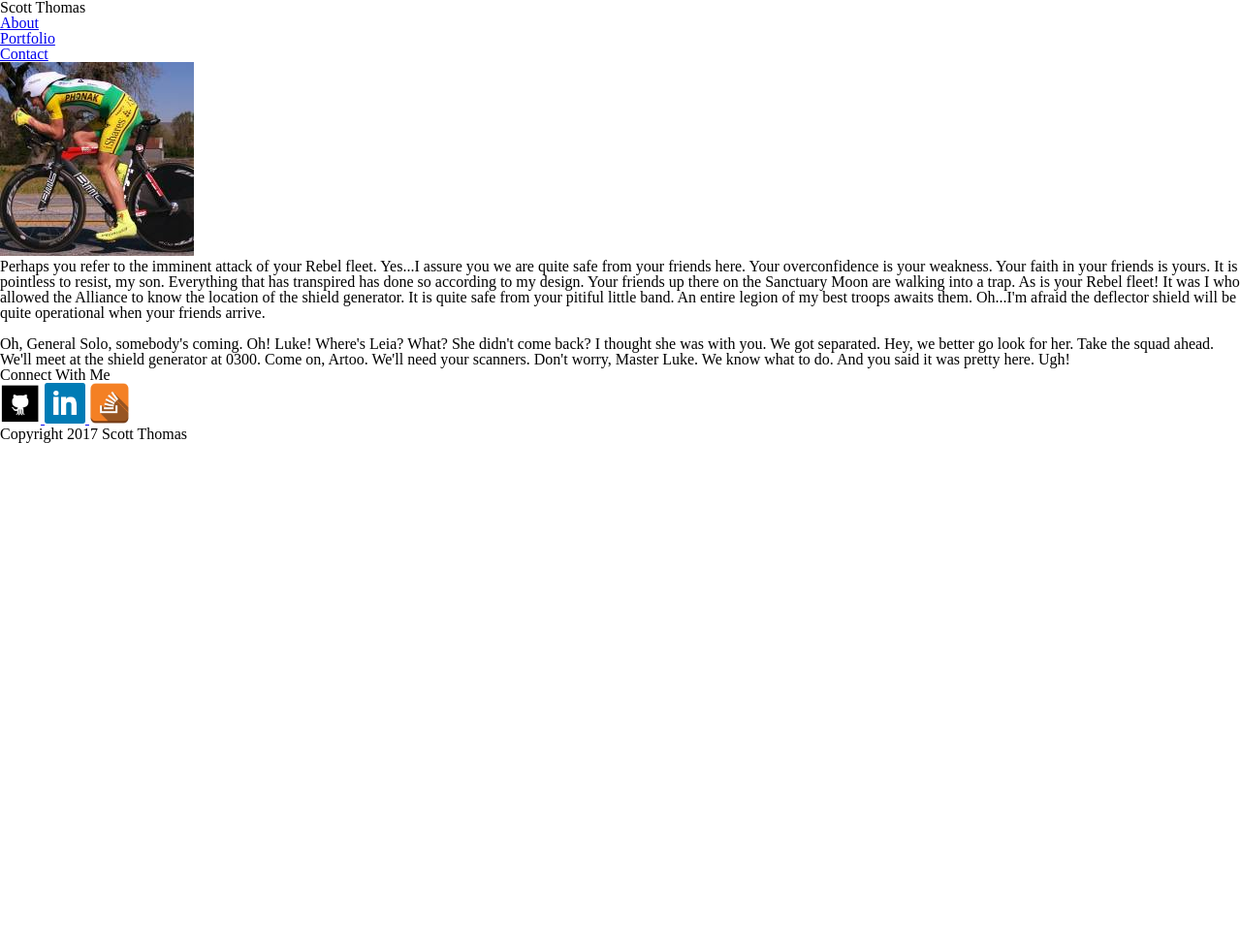
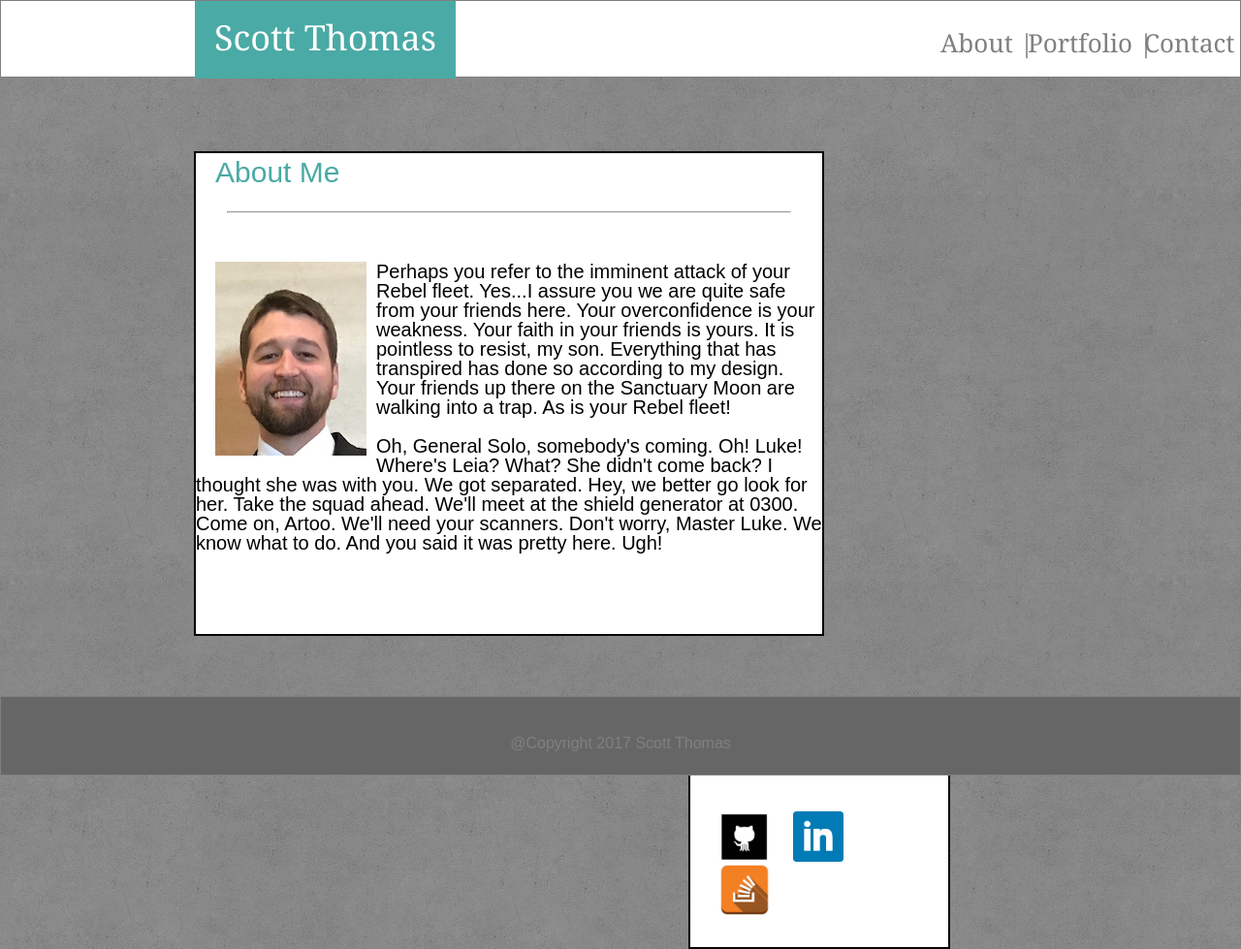
Before and after one commit to smthom05/Basic-Portfolio, a plain HTML site: page index.html in a window 1280 px wide. Shown: the whole page at 97% size. Before the commit the page ends 800 px from the top, so only its background shows below. Drawn offline with Linux system fonts and the light colour scheme.

Commit message:
initial style.css and some images

```diff
--- a/assets/css/style.css
+++ b/assets/css/style.css
@@ -0,0 +1,132 @@
+* {
+	box-sizing: border-box;
+}
+
+body {
+	font-family: 'Arial', 'Helvetica Neue', Helvetica, sans-serif;
+}
+
+header {
+	background: #ffffff;
+	border: 1px solid grey;
+	height: 80px;
+	width: 100%;
+	font-family: 'Georgia', Times, Times New Roman, serif;
+}
+
+h1 {
+	background: #4aaaa5;
+	float: left;
+	font-size: 36px;
+	color: white;
+	margin-left: 200px;
+	padding: 20px;
+	height: 80px;
+}
+
+h2 {
+	color: #4aaaa5;
+	font-size: 30px;
+	margin-left: 20px;
+	margin-top: 10px;
+}
+
+
+a {
+	color: grey;
+	text-decoration: none;
+	size: 26px;
+	padding-right: 20px;
+}
+
+
+#about	{
+	float: left;
+	position: fixed;
+	left: 950px;
+	margin-top: 30px;
+	font-size: 26px;
+}
+
+#portfolio	{
+	float: left;
+	position: fixed;
+	left: 1040px;
+	margin-top: 30px;
+	font-size: 26px;
+}
+
+#contact	{
+	float: left;
+	position: fixed;
+	left: 1160px;
+	margin-top: 30px;
+	font-size: 26px;
+
+}
+
+.container	{
+	clear: both;
+	overflow: auto;
+}
+
+
+
+#about-me	{
+	margin-left: 200px;
+	margin-top: 75px;
+	width: 650px;
+	height: 500px;
+	border: 2px solid black;
+	float: left;
+	background: #ffffff;
+	font-size: 20px;
+	line-height: 20px;
+
+}
+
+#about-hr {
+	width: 90%
+}
+
+#bio-pic {
+	float: left;
+	margin-left: 20px;
+	margin-right: 10px;
+	margin-top: 0;
+	margin-bottom: 10px;
+}
+
+#connect {
+	float: right;
+	margin-right: 300px;
+	margin-top: 75px;
+	border: 2px solid black;
+	width: 270px;
+	background: #ffffff;
+	padding: 30px;
+}
+
+#connect-with-me {
+	color: #4aaaa5;
+	font-size: 22px;
+	margin-right: 20px;
+	margin-bottom: 10px;
+}
+
+#connect-hr {
+	width: 100%;
+	margin-bottom: 40px;
+}
+
+footer {
+	background: #666666;
+	border: 1px solid grey;
+	position: fixed;
+	bottom: 0;
+	text-align: center;
+	width: 100%;
+	height: 80px;
+	padding: 40px;
+	color: grey;
+}
--- a/index.html
+++ b/index.html
@@ -8,25 +8,32 @@
 	<link rel="stylesheet" type="text/css" href="assets/css/style.css">
 
 </head>
-<body>
+<body background="assets/images/mochaGrunge.png">
 	<header>
 
 		<h1>Scott Thomas</h1>
 
-		<h2><a href="index.html">About</a></h2>
-		<h2><a href="portfolio.html">Portfolio</a></h2>
-		<h2><a href="contact.html">Contact</a></h2>
-
+			<nav class="nav">
+				<h2 id="about"><a href="index.html">About |</a></h2>
+				<h2 id="portfolio"><a href="portfolio.html">Portfolio |</a></h2>
+				<h2 id="contact"><a href="contact.html">Contact</a></h2>
+			</nav>
 	</header>
 
 	<div class="container">
 
-		<div id="About-Me">
+		<div id="about-me">
+			<h2>About Me</h2>
+		<br>
 
-			<img src="assets/images/placeholder.jpg" alt="Scott Thomas">
+		<hr id="about-hr">
+
+		<br><br>
+
+			<img id="bio-pic" src="assets/images/portfolio-pic.jpg" alt="Scott Thomas">
 
 			<p>
-				Perhaps you refer to the imminent attack of your Rebel fleet. Yes...I assure you we are quite safe from your friends here. Your overconfidence is your weakness. Your faith in your friends is yours. It is pointless to resist, my son. Everything that has transpired has done so according to my design. Your friends up there on the Sanctuary Moon are walking into a trap. As is your Rebel fleet! It was I who allowed the Alliance to know the location of the shield generator. It is quite safe from your pitiful little band. An entire legion of my best troops awaits them. Oh...I'm afraid the deflector shield will be quite operational when your friends arrive.
+				Perhaps you refer to the imminent attack of your Rebel fleet. Yes...I assure you we are quite safe from your friends here. Your overconfidence is your weakness. Your faith in your friends is yours. It is pointless to resist, my son. Everything that has transpired has done so according to my design. Your friends up there on the Sanctuary Moon are walking into a trap. As is your Rebel fleet!
 			</p>
 
 			<br>
@@ -39,19 +46,21 @@
 
 		<div id="connect">
 
-			<h2 id="connect-with-me">Connect With Me</h2>
+			<h3 id="connect-with-me">Connect With Me</h3>
+
+			<hr id="connect-hr">
 
 			<a href="https://github.com/smthom05/" target="_blank">
-  				<img src="assets/images/github.png" alt="HTML tutorial" style="width:42px;height:42px;border:0;">
+  				<img src="assets/images/github.png" alt="HTML tutorial" style="width:52px;height:52px;border:0;">
 			</a>
 
 			<a href="https://www.linkedin.com/in/smthom05/" target="_blank">
-  				<img src="assets/images/linkedin.png" alt="HTML tutorial" style="width:42px;height:42px;border:0;">
+  				<img src="assets/images/linkedin.png" alt="HTML tutorial" style="width:52px;height:52px;border:0;">
 			</a>
 
 			<a href="https://stackoverflow.com/users/8780491/scott-thomas?tab=profile/" 	target="_blank">
 
-  				<img src="assets/images/stackoverflow.png" alt="HTML tutorial" style="width:42px;height:42px;border:0;">
+  				<img src="assets/images/stackoverflow.png" alt="HTML tutorial" style="width:52px;height:52px;border:0;">
 			</a>
 
 		</div>
@@ -59,7 +68,7 @@
 	</div>
 
 	<footer>
-		Copyright 2017 Scott Thomas
+		@Copyright 2017 Scott Thomas
 	</footer>
 
 </body>
```
Also changed, not shown: assets/images/Portfolio-pic.jpg (added), assets/images/mochaGrunge.png (added), 2 other files.
